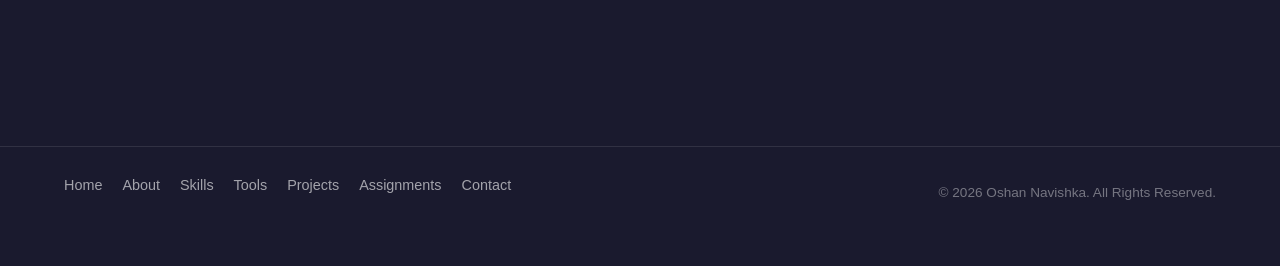
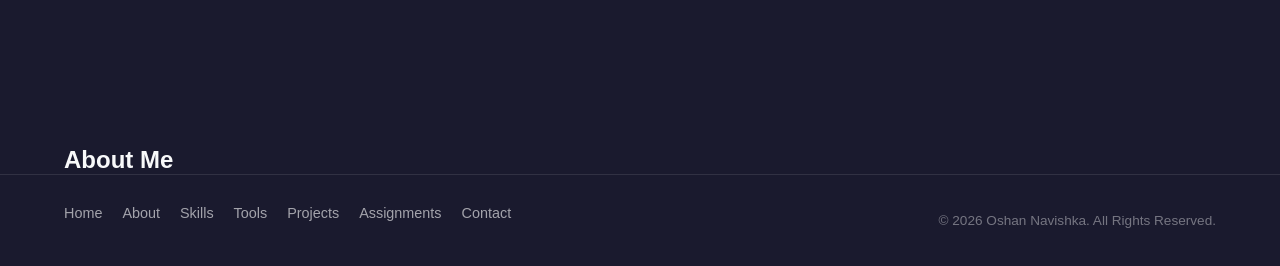
Before and after one commit to oshan-navishka/My-portfolio, a website: page index.html in a window 1280 px wide. Shown: the part 654-920 px from the top of the page. Before the commit the page ends 894 px from the top, so only its background shows below. Drawn offline with Linux system fonts and the light colour scheme.

Commit message:
create about section

```diff
--- a/index.html
+++ b/index.html
@@ -46,6 +46,7 @@
   </div>
 </nav>
 
+<!--home section-->
 <section id="home" class="hero-section">
       <div class="container">
         <div class="row align-items-center">
@@ -122,9 +123,15 @@
           </div>
         </div>
       </div>
-    </section>
+</section>
 
-
+<!--about section-->
+<section id="about" class="about-section">
+  <div class="container">
+    <h2 class="section-title" data-aos="fade-up">About Me</h2>
+    </div>
+  </div>
+</section>
 
 <footer>
       <div class="container">
```
